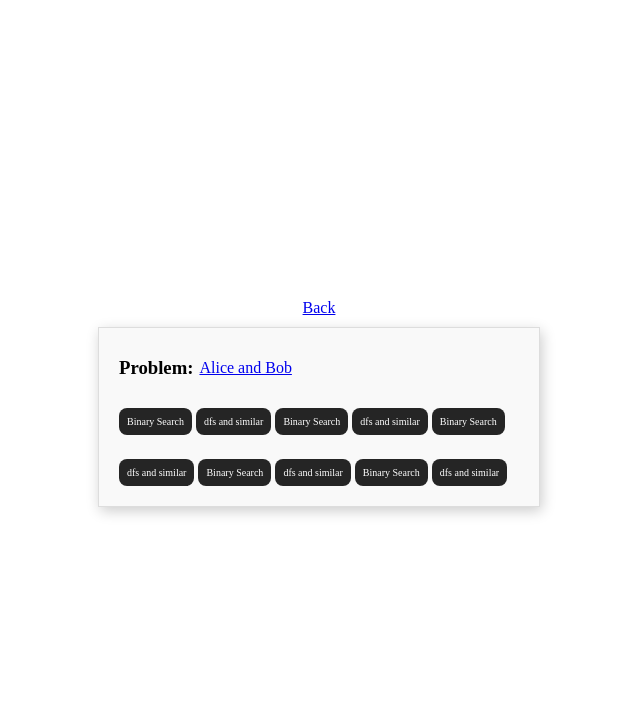
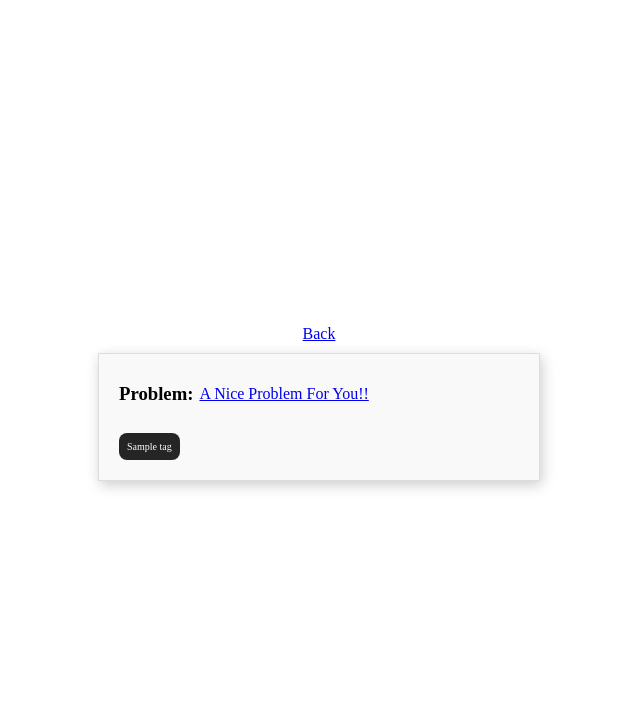
Before and after one commit to TheRakibJoy/Problem-Recommender, a Django app: template Recommender/templates/show.html in a window 1280 px wide. Shown: the top 726 px of the page, without its empty margins (321-961 px from the left). Run offline with Django 4.2, Linux system fonts and the light colour scheme; the template is opened without the code that fills it: most values are stand-ins (such as "Sample title", 1, 10 or a date in 2020).

Commit message:
Roughly Working

```diff
--- a/Recommender/templates/show.html
+++ b/Recommender/templates/show.html
@@ -39,24 +39,16 @@
     <div class="card">
         <div class="card-text">
             <h3>Problem: </h3>
-            <a href="gdkg" target="_blank">Alice and Bob</a>
+            <a href="https://codeforces.com/contest/{{i.PID}}/problem/{{i.Index}}" target="_blank">A Nice Problem For You!!</a>
         </div>
 
         <div class="card-text" style="align-items: start;">
 
             <div style="display: flex; align-items: center; gap: 4px; flex-wrap: wrap">
 
-<!--                Just iterate through the tags array and add tag class in p tag-->
-                <p class="tag">Binary Search</p>
-                <p class="tag">dfs and similar</p>
-                <p class="tag">Binary Search</p>
-                <p class="tag">dfs and similar</p>
-                <p class="tag">Binary Search</p>
-                <p class="tag">dfs and similar</p>
-                <p class="tag">Binary Search</p>
-                <p class="tag">dfs and similar</p>
-                <p class="tag">Binary Search</p>
-                <p class="tag">dfs and similar</p>
+                {% for tag in Tags%}
+                    <p class="tag">{{tag}}</p>
+                {% endfor %}
             </div>
         </div>
     </div>
```
Also changed, not shown: Recommender/Recommend/views.py (+5 -2 lines), Recommender/db.sqlite3.
